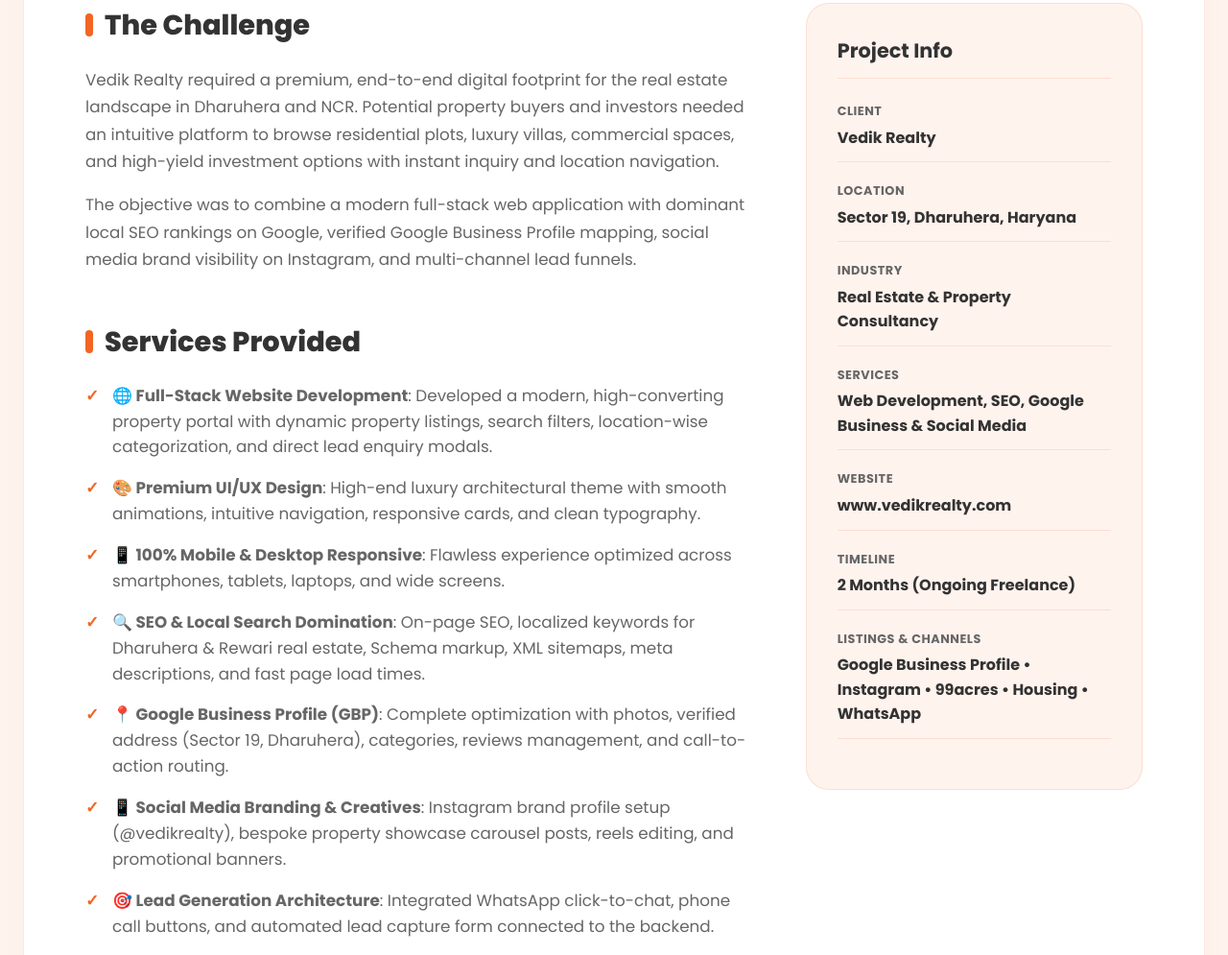
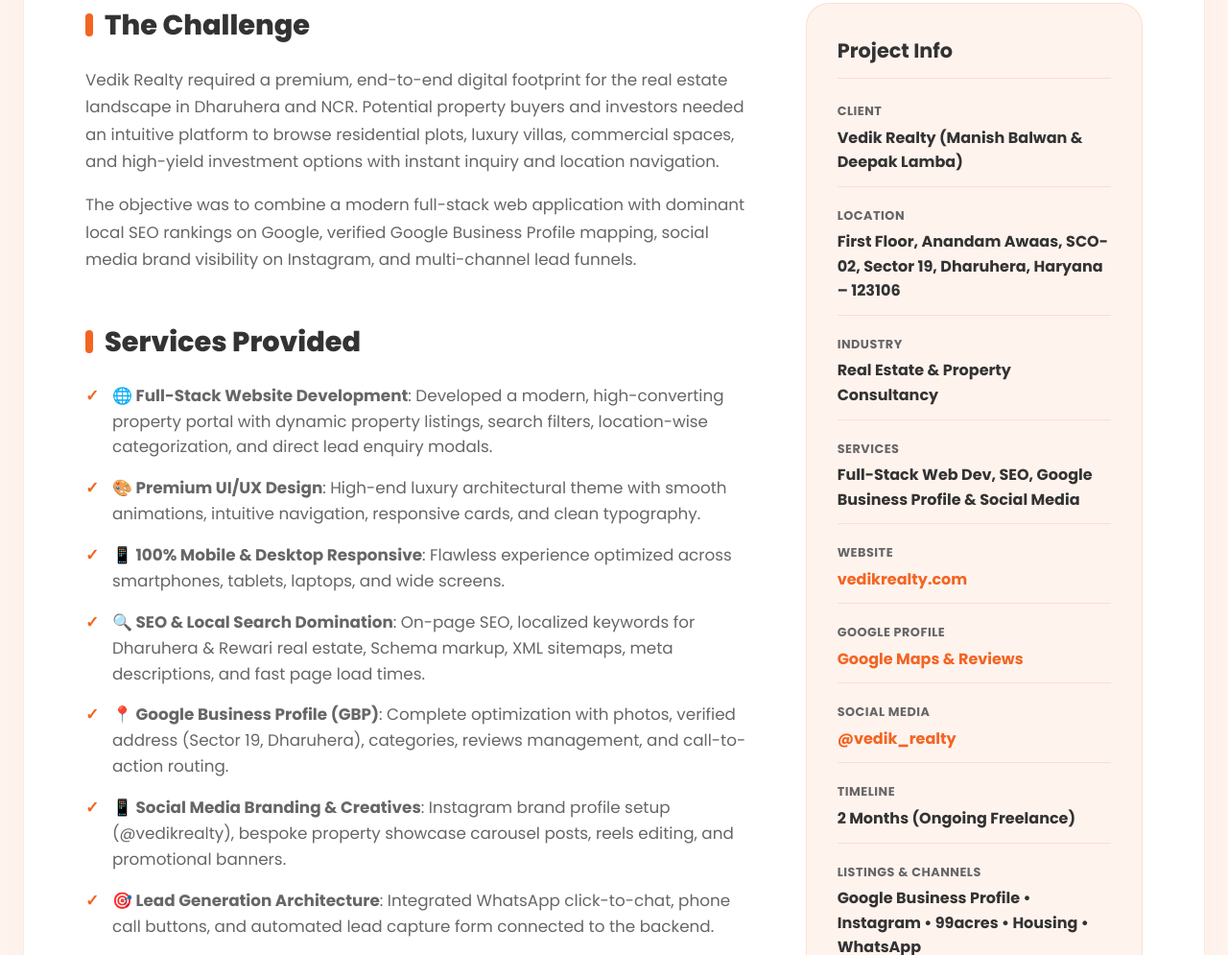
Before and after one commit to bansalsaumya/growvia-solutions, a website: page project-vedik.html in a window 1280 px wide. Shown: the part 1349-2344 px from the top of the page at 96% size. Drawn offline with Linux system fonts and the light colour scheme.

Commit message:
Update Vedik Realty live links: website, Instagram, and Google Maps

```diff
--- a/project-vedik.html
+++ b/project-vedik.html
@@ -228,9 +228,9 @@
                 <h1>05 — Vedik Realty</h1>
                 <p class="study-intro">Real Estate & Property Consultancy in Dharuhera, Haryana — Full-Stack Web Development, SEO, Google Business Profile & Social Media Marketing</p>
                 <div style="margin-top: 24px; display: flex; gap: 15px; flex-wrap: wrap;">
-                    <a href="https://www.vedikrealty.com" target="_blank" class="glow-pill-btn" style="padding: 12px 24px; font-size: 0.85rem; text-decoration: none; color: white;">View Website <span>→</span></a>
-                    <a href="#meta-info" class="glow-pill-btn" style="padding: 12px 24px; font-size: 0.85rem; text-decoration: none; color: white; background-color: var(--text-charcoal);">Google Business Profile <span>→</span></a>
-                    <a href="https://instagram.com/vedikrealty" target="_blank" class="border-pill-btn" style="padding: 12px 24px; font-size: 0.85rem; text-decoration: none; color: var(--text-charcoal); border-color: var(--text-charcoal);">View Social Media <span>→</span></a>
+                    <a href="https://www.vedikrealty.com/" target="_blank" class="glow-pill-btn" style="padding: 12px 24px; font-size: 0.85rem; text-decoration: none; color: white;">View Website <span>→</span></a>
+                    <a href="https://maps.app.goo.gl/arbvcU5EkMRDtpkm8" target="_blank" class="glow-pill-btn" style="padding: 12px 24px; font-size: 0.85rem; text-decoration: none; color: white; background-color: var(--text-charcoal);">View Google Profile <span>→</span></a>
+                    <a href="https://www.instagram.com/vedik_realty/" target="_blank" class="border-pill-btn" style="padding: 12px 24px; font-size: 0.85rem; text-decoration: none; color: var(--text-charcoal); border-color: var(--text-charcoal);">View Social Media <span>→</span></a>
                 </div>
                 <div style="margin-top: 32px; border-radius: 16px; overflow: hidden; border: 1px solid var(--border-soft); box-shadow: 0 10px 30px rgba(0,0,0,0.05);">
                     <img src="assets/vedik-realty-mockup.jpg" alt="Vedik Realty Complete Digital Presence Showcase" style="width: 100%; height: auto; display: block;">
@@ -330,11 +330,11 @@
                         <ul class="meta-list">
                             <li>
                                 <span class="meta-label">Client</span>
-                                <span class="meta-val">Vedik Realty</span>
+                                <span class="meta-val">Vedik Realty (Manish Balwan & Deepak Lamba)</span>
                             </li>
                             <li>
                                 <span class="meta-label">Location</span>
-                                <span class="meta-val">Sector 19, Dharuhera, Haryana</span>
+                                <span class="meta-val">First Floor, Anandam Awaas, SCO-02, Sector 19, Dharuhera, Haryana – 123106</span>
                             </li>
                             <li>
                                 <span class="meta-label">Industry</span>
@@ -342,11 +342,19 @@
                             </li>
                             <li>
                                 <span class="meta-label">Services</span>
-                                <span class="meta-val">Web Development, SEO, Google Business & Social Media</span>
+                                <span class="meta-val">Full-Stack Web Dev, SEO, Google Business Profile & Social Media</span>
                             </li>
                             <li>
                                 <span class="meta-label">Website</span>
-                                <span class="meta-val">www.vedikrealty.com</span>
+                                <span class="meta-val"><a href="https://www.vedikrealty.com/" target="_blank" style="color: var(--accent-gold); text-decoration: none; font-weight: 700;">vedikrealty.com</a></span>
+                            </li>
+                            <li>
+                                <span class="meta-label">Google Profile</span>
+                                <span class="meta-val"><a href="https://maps.app.goo.gl/arbvcU5EkMRDtpkm8" target="_blank" style="color: var(--accent-gold); text-decoration: none; font-weight: 700;">Google Maps & Reviews</a></span>
+                            </li>
+                            <li>
+                                <span class="meta-label">Social Media</span>
+                                <span class="meta-val"><a href="https://www.instagram.com/vedik_realty/" target="_blank" style="color: var(--accent-gold); text-decoration: none; font-weight: 700;">@vedik_realty</a></span>
                             </li>
                             <li>
                                 <span class="meta-label">Timeline</span>
```
